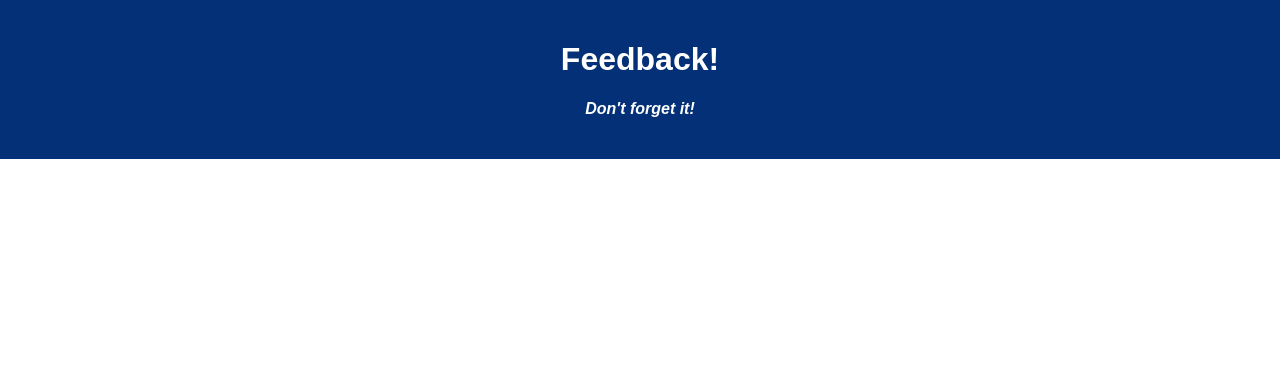
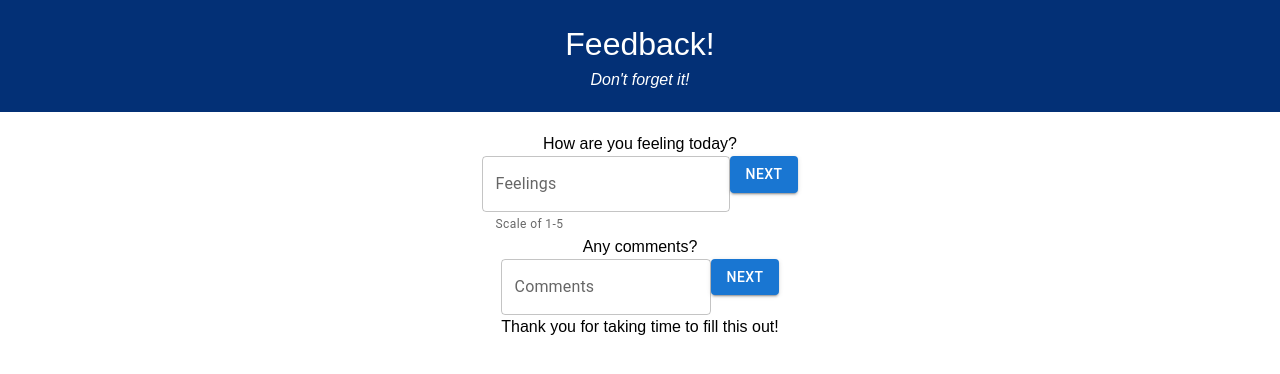
Before and after one commit to Obliquey/weekend-redux-feedback-loop, a React (Create React App) app: page / in a window 1280 px wide. Shown: the top 374 px of the page. Built offline with nearby package versions, Linux system fonts and the light colour scheme.

Commit message:
Got FEELINGS component built out, will add information management later

```diff
--- /dev/null
+++ b/postcss.config.js
@@ -0,0 +1,6 @@
+module.exports = {
+  plugins: {
+    tailwindcss: {},
+    autoprefixer: {},
+  },
+}
--- a/src/components/App/App.jsx
+++ b/src/components/App/App.jsx
@@ -2,6 +2,10 @@ import React from 'react';
 import axios from 'axios';
 import './App.css';
 import { Route, Routes } from 'react-router-dom';
+
+// components
+import Feeling from '../Feedback/Feeling';
+import Comments from '../Feedback/Comments';
 
 function App() {
 
@@ -14,6 +18,12 @@ function App() {
       <Routes>
 
       </Routes>
+      <Feeling />
+      <Comments />
+
+      <footer>
+        <h2>Thank you for taking time to fill this out!</h2>
+      </footer>
     </div>
   );
 }
--- a/src/components/Feedback/Comments.jsx
+++ b/src/components/Feedback/Comments.jsx
@@ -0,0 +1,31 @@
+import { useState } from "react";
+import { useDispatch } from "react-redux";
+import { TextField, Button } from "@mui/material";
+
+function Comments() {
+    const [commentsInput, setCommentsInput] = useState('');
+
+
+    const handleSubmit = (event) => {
+        event.preventDefault();
+        console.log('Pressed the Comments button! Here is the input:', commentsInput)
+    }
+
+    return (
+        <>
+            <h2>Any comments?</h2>
+            <form onSubmit={handleSubmit}>
+                <TextField
+                    type="text"
+                    label="Comments"
+                    value={commentsInput}
+                    onChange={(event) => setCommentsInput(event.target.value)}
+                    multiline maxRows={10} />
+                <Button
+                    type="submit"
+                    variant="contained">Next</Button>
+            </form>
+        </>
+    )
+}
+export default Comments;
--- a/src/components/Feedback/Feeling.jsx
+++ b/src/components/Feedback/Feeling.jsx
@@ -1,14 +1,31 @@
-import { useState } from "react"
-import { useDispatch } from "react-redux"
-import { Input, Button } from "@mui/base"
+import { useState } from "react";
+import { useDispatch } from "react-redux";
+import { TextField, Button } from "@mui/material";
 
 function Feeling() {
+    const [feelingInput, setFeelingInput] = useState('');
 
+
+    const handleSubmit = (event) => {
+        event.preventDefault();
+        console.log('Pressed the Feelings button! Here is the input:', feelingInput)
+    }
 
     return (
         <>
-            <h3>How are you feeling today?</h3>
-
+            <h2>How are you feeling today?</h2>
+            <form onSubmit={handleSubmit}>
+                <TextField
+                    type="text"
+                    label="Feelings"
+                    value={feelingInput}
+                    onChange={(event) => setFeelingInput(event.target.value)}
+                    helperText="Scale of 1-5"/>
+                <Button
+                    type="submit"
+                    variant="contained">Next</Button>
+            </form>
         </>
     )
 }
+export default Feeling;
--- a/src/index.css
+++ b/src/index.css
@@ -1,3 +1,7 @@
+@tailwind base;
+@tailwind components;
+@tailwind utilities;
+
 body {
   margin: 0;
   padding: 0;
--- /dev/null
+++ b/tailwind.config.js
@@ -0,0 +1,10 @@
+/** @type {import('tailwindcss').Config} */
+module.exports = {
+  content: [
+    "./src/**/*.{js,jsx,ts,tsx}",
+  ],
+  theme: {
+    extend: {},
+  },
+  plugins: [],
+}
```
Also changed, not shown: package.json (+5 -2 lines), 1 other file (tests, documents, lock files or other folders).
